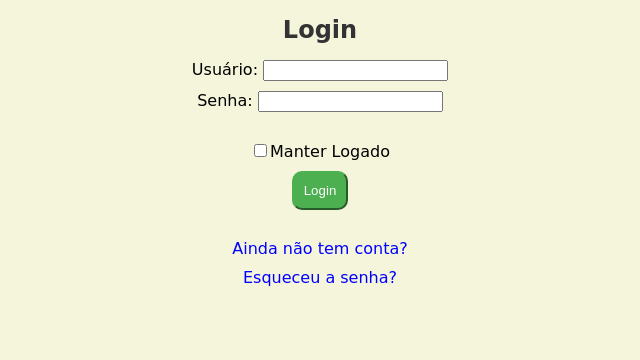
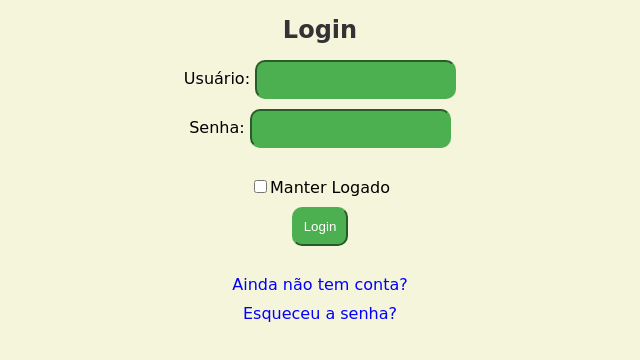
Before and after one commit to CesarAGL/meuPrimeiroProjetoHTML2, a plain HTML site: page index.html in a window 1280 px wide. Shown: the whole page, without its empty margins (320-960 px from the left). Drawn offline with Linux system fonts and the light colour scheme.

Commit message:
Update global.css

```diff
--- a/css/global.css
+++ b/css/global.css
@@ -40,3 +40,10 @@ a {
     text-decoration: none;
     color: inherit;
 }
+input {
+     background-color: #4CAF50;
+    color: white;
+    padding: 10px;
+    border-color: #4CAF50;
+    border-radius: 10px;
+}
```
